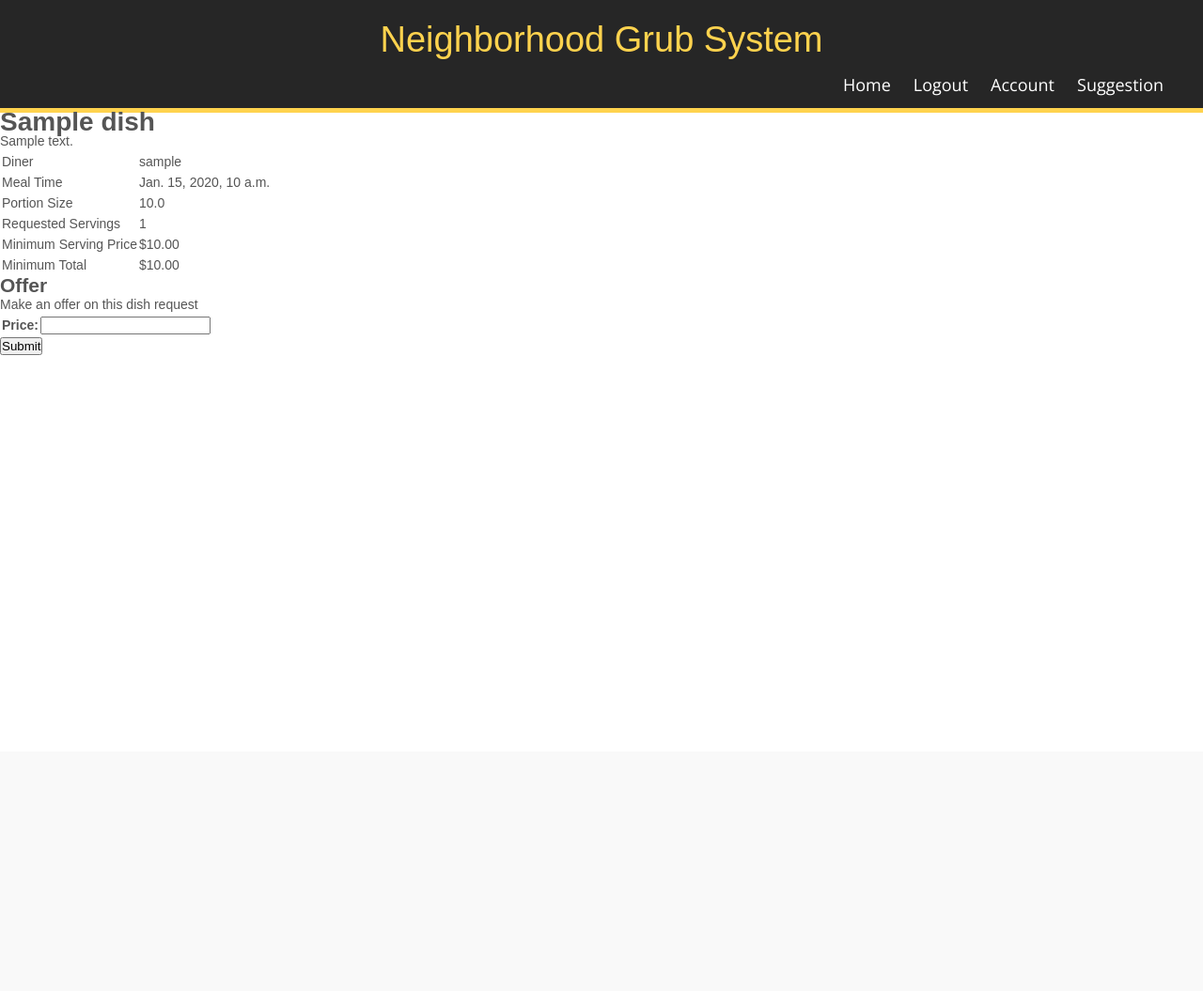
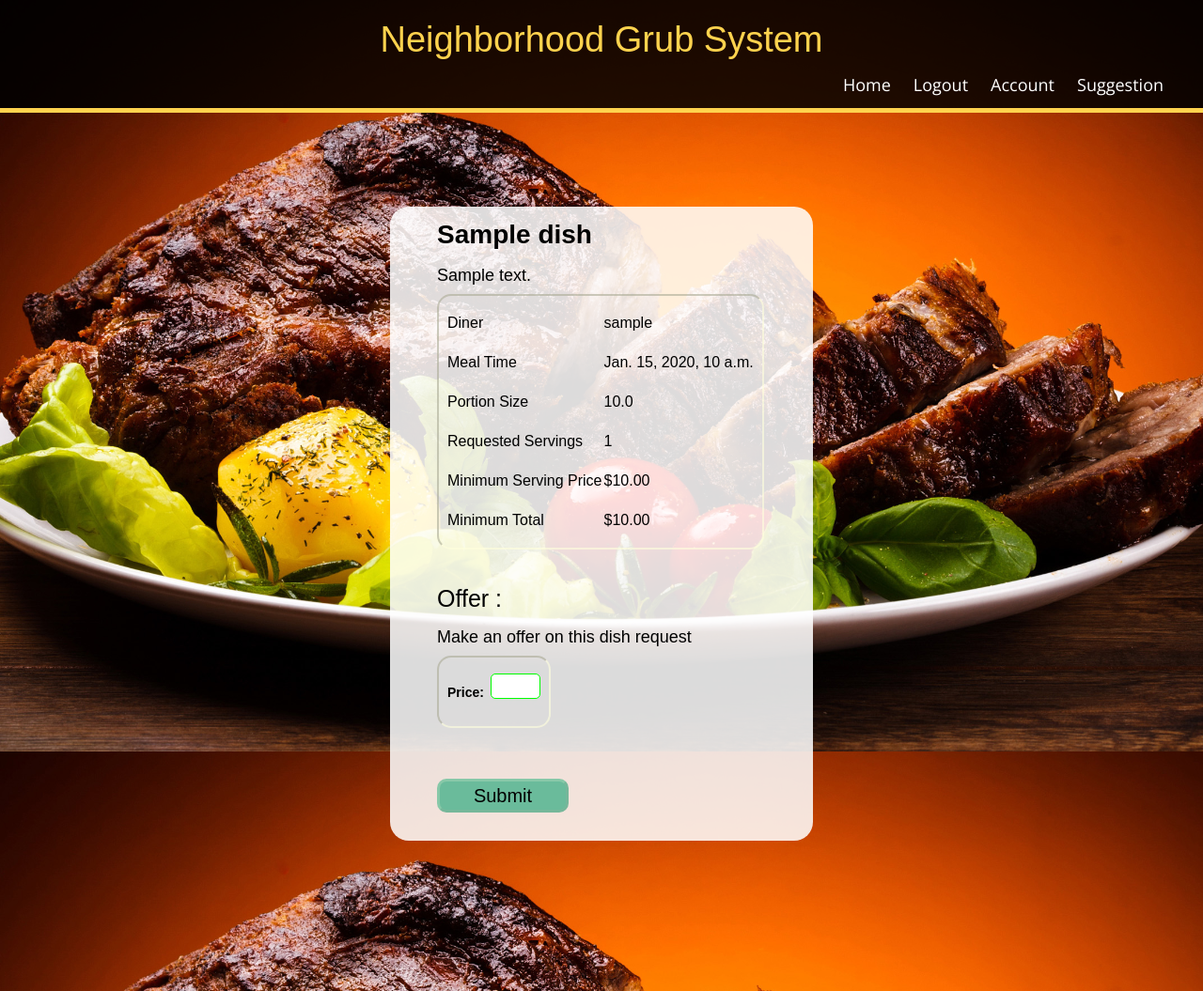
Before and after one commit to MRehman000/Neighborhood-Grub-System, a Django app: page /dishes/requests/1/ in a window 1280 px wide. Shown: the whole page at 94% size. Before the commit the page ends 378 px from the top, so only its background shows below. Run offline with Django 3.2, Linux system fonts and the light colour scheme; a user stored in the database is signed in; tables that the repository leaves empty hold one stand-in row (values such as "Sample post").

Commit message:
offer submit on request page is done

```diff
--- a/django-project/dishes/templates/dishes/request_detail.html
+++ b/django-project/dishes/templates/dishes/request_detail.html
@@ -1,4 +1,98 @@
+{% load static %}
 {% include "ngs/header.html" %}
+
+<!DOCTYPE html>
+<html>
+  <head>
+    <title>Post Details</title>
+    <link href="{% static 'css/post_details.css' %}" rel = "stylesheet" type="text/css"/>
+    <link href='http://fonts.googleapis.com/css?family=Open+Sans:400,600,600italic' rel='stylesheet' type='text/css'>
+    <style type="text/css">
+
+      body{
+        background: url({% static 'img/slider2.jpg' %}) no-repeat center center fixed;
+        -webkit-background-size: cover;
+            -moz-background-size: cover;
+            -o-background-size: cover;
+            background-size: cover;
+      }
+
+      .input h2{
+        font-family: sans-serif;
+        font-size: 25px;
+        margin-bottom: 5px;
+      }
+    </style>
+
+  </head>
+
+  <body>
+
+    <div class = "wrap input">
+
+      {% if dish_request %}
+        <h1>{{ dish_request.dish.name }}</h1>
+        <p>{{dish_request.dish.description}}</p>
+        <table>
+          <tr>
+            <td>Diner</td><td>{{dish_request.diner.user.username}}</td>
+          </tr>
+          <tr>
+            <td>Meal Time</td><td>{{dish_request.meal_time}}</td>
+          </tr>
+          <tr>
+            <td>Portion Size</td><td>{{ dish_request.portion_size }}</td>
+          </tr>
+          <tr>
+            <td>Requested Servings</td><td>{{dish_request.num_servings}}</td>
+          </tr>
+          <tr>
+            <td>Minimum Serving Price</td><td>${{ dish_request.min_price }}</td>
+          </tr>
+          <tr>
+            <td>Minimum Total</td><td>${{ dish_request.total }}</td>
+          </tr>
+        </table>
+        {% if user.is_authenticated and is_chef %}
+        <h2>Offer :</h2>
+        <p>Make an offer on this dish request</p>
+        {% if message %}
+        <p>{{ message }}</p>
+        {% endif %}
+        <form method="post">
+          {% csrf_token %}
+          <table>
+            {{ form.as_table }}
+          </table>
+          <button>Submit</button>
+        </form>
+        {% endif %}
+      {% else %}
+        <p>Oops... it appears this request does not exist...</p>
+      {% endif %}
+
+
+    </div>
+
+
+  </body>
+
+
+</html>
+
+
+
+
+
+
+
+
+
+
+
+
+
+<!--
 
 {% if dish_request %}
   <h1>{{ dish_request.dish.name }}</h1>
@@ -40,3 +134,4 @@
 {% else %}
   <p>Oops... it appears this request does not exist...</p>
 {% endif %}
+ -->
```
